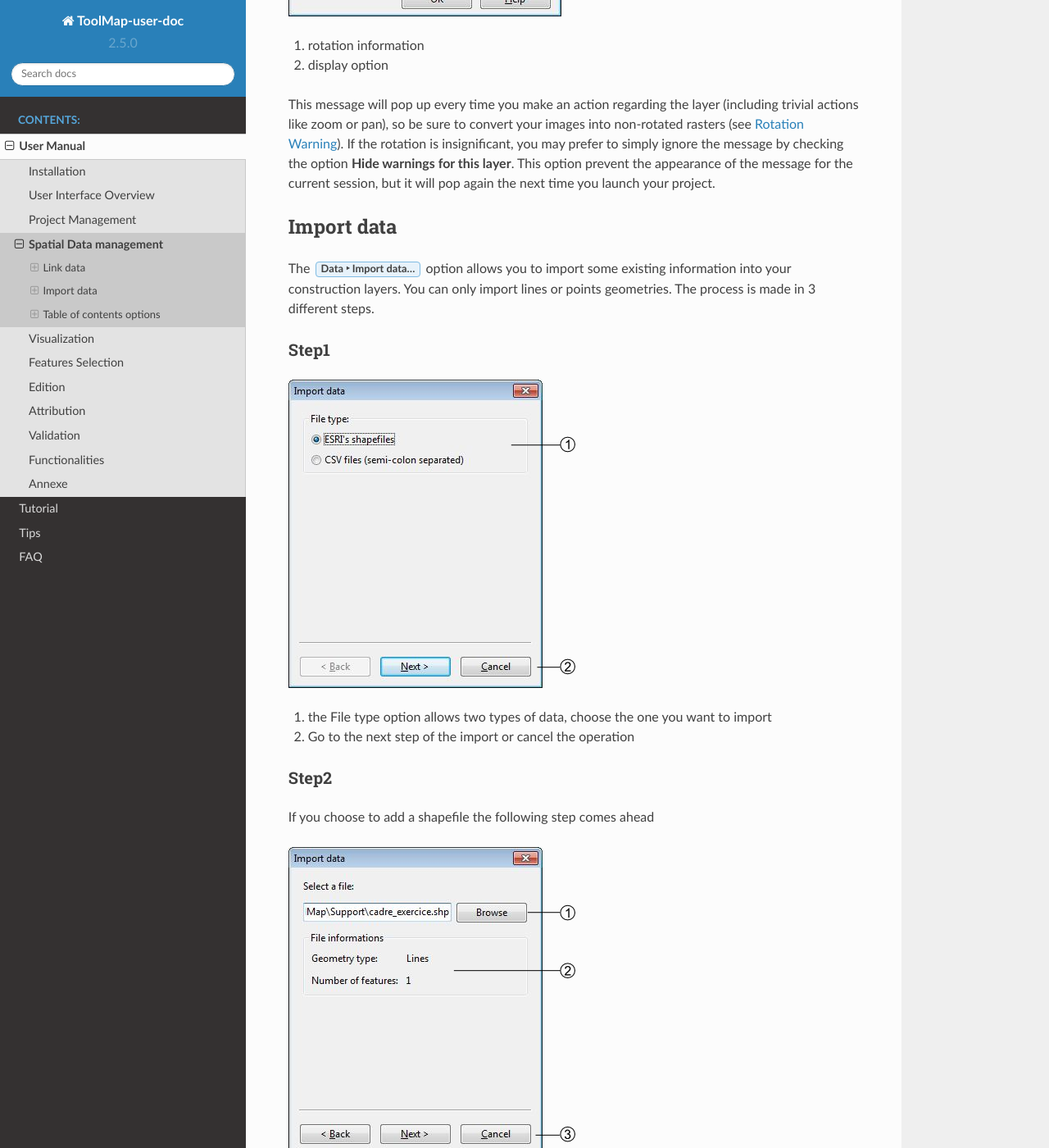
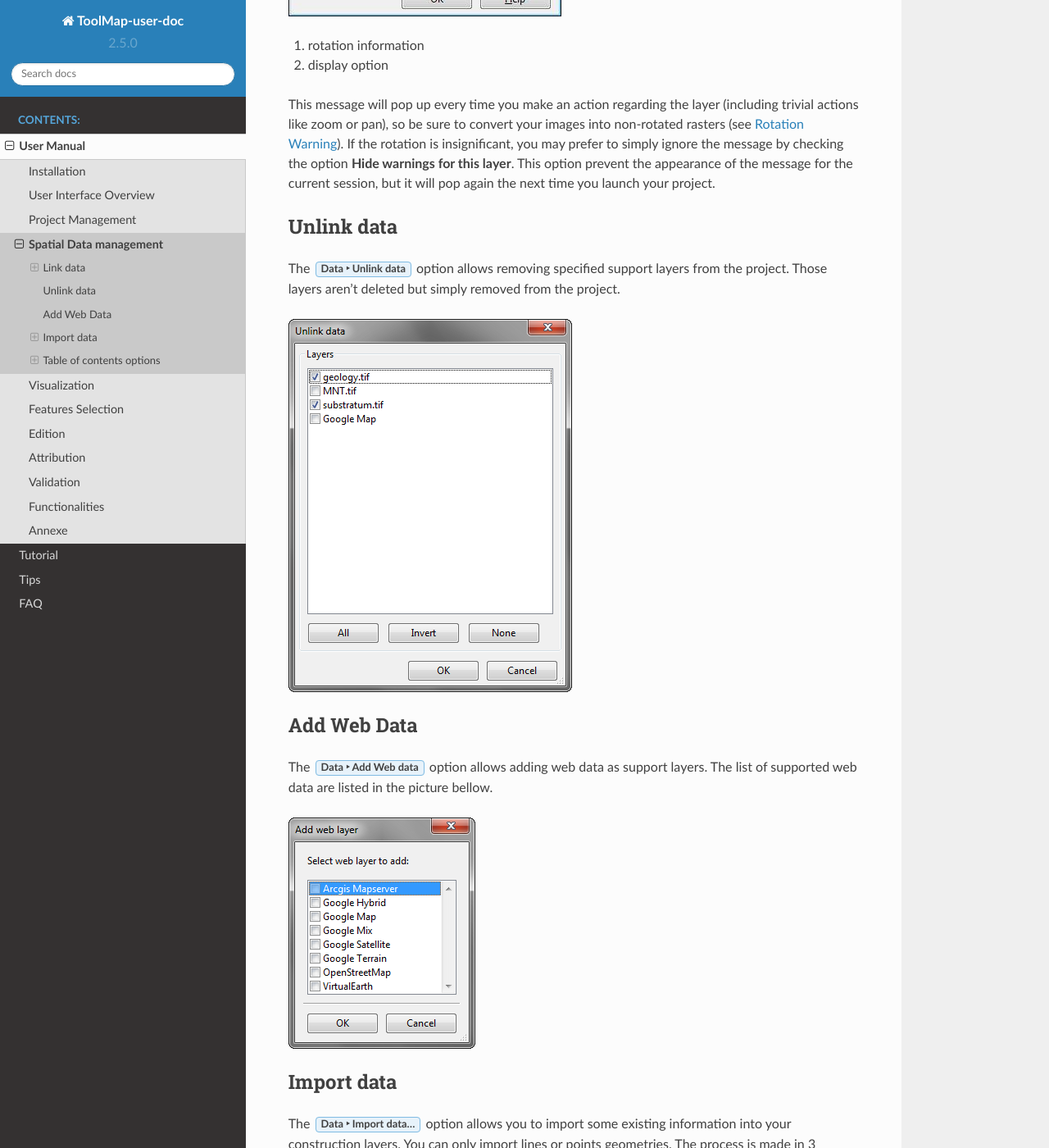
Before and after one commit to terranum-ch/ToolMap-user-doc, a Sphinx documentation site: the page built from doc/usermanual/datamanagement.rst, in a window 1280 px wide and 1400 px high, scrolled down 868 px. Shown: the whole window at 82% size. Built offline with Sphinx 7.4.7 and the Read the Docs theme 2.0.0, drawn with Linux system fonts in a browser that asks for light colours.

Commit message:
Adding data management documentation
Adding unlink data and add web data documentation and pictures

```diff
--- a/doc/usermanual/datamanagement.rst
+++ b/doc/usermanual/datamanagement.rst
@@ -30,6 +30,19 @@ Some of your files may have rotation information, which is not yet supported by
 #. display option
 
 This message will pop up every time you make an action regarding the layer (including trivial actions like zoom or pan), so be sure to convert your images into non-rotated rasters (see :ref:`rotation_warning`). If the rotation is insignificant, you may prefer to simply ignore the message by checking the option **Hide warnings for this layer**. This option prevent the appearance of the message for the current session, but it will pop again the next time you launch your project.
+
+Unlink data
+-----------------
+The :menuselection:`Data --> Unlink data` option allows removing specified support layers from the project. Those layers aren't deleted but simply removed from the project.
+
+.. image:: img/unlink-data.png
+
+Add Web Data
+-----------------
+
+The :menuselection:`Data --> Add Web data` option allows adding web data as support layers. The list of supported web data are listed in the picture bellow.
+
+.. image:: img/add-web-data.png
 
 Import data
 -----------------
```
Also changed, not shown: doc/usermanual/img/add-web-data.png (added), doc/usermanual/img/unlink-data.png (added).
